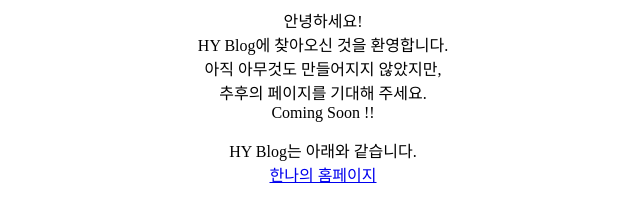
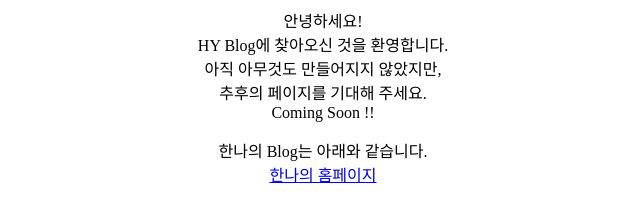
Before and after one commit to shineyourlife/cider, a plain HTML site: page index.html in a window 1280 px wide. Shown: the full height of the page, 317-957 px from the left. Drawn offline with Linux system fonts and the light colour scheme.

Commit message:
링크연결2

```diff
--- a/index.html
+++ b/index.html
@@ -12,7 +12,7 @@
     Coming Soon !! <br>
     </p>
     <p style="text-align: center;">
-    	HY Blog는 아래와 같습니다.<br>
+    	한나의 Blog는 아래와 같습니다.<br>
     	<a href="https://ohchannah.github.io/hannahcho/"
     	target="_blank">
     		한나의 홈페이지
```
